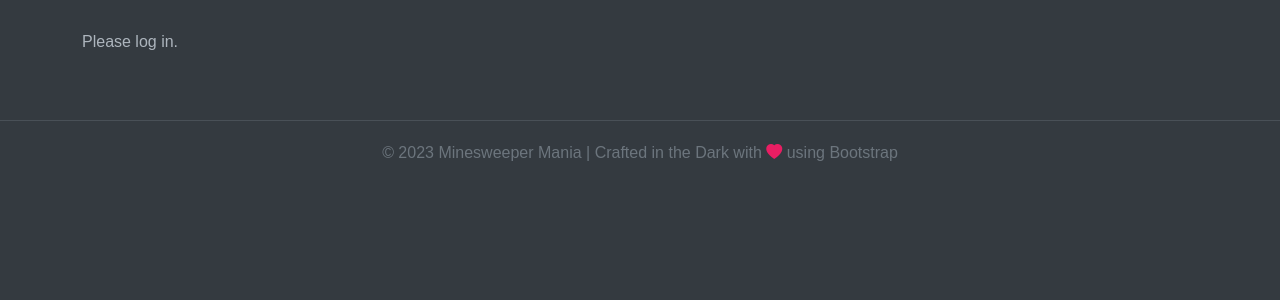
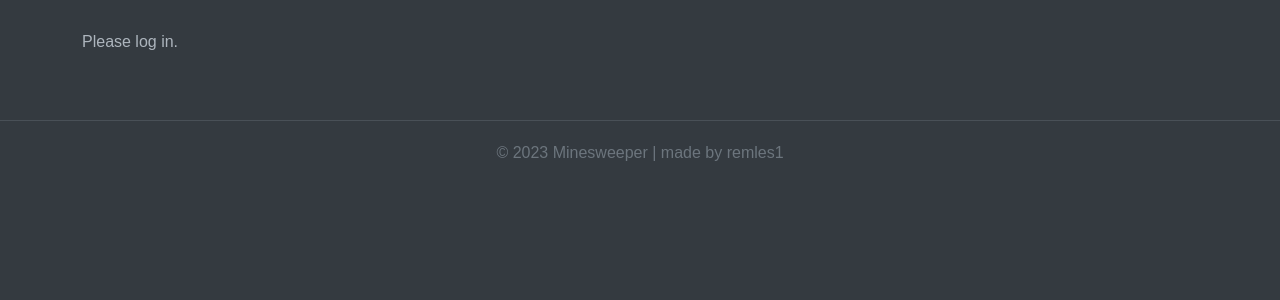
Before and after one commit to remles1/minesweeper-django, a Django app: page / in a window 1280 px wide. Shown: the part 93-393 px from the top of the page. Run offline with Django 5.2, Linux system fonts and the light colour scheme.

Commit message:
change footer

```diff
--- a/accounts/templates/base.html
+++ b/accounts/templates/base.html
@@ -111,7 +111,7 @@
     </div>
 
     <footer>
-        © 2023 Minesweeper Mania | Crafted in the Dark with <i class="bi bi-heart-fill" style="color: #e91e63;"></i> using Bootstrap
+        © 2023 Minesweeper | made by remles1
     </footer>
 
     <script src="https://cdn.jsdelivr.net/npm/bootstrap@5.3.0/dist/js/bootstrap.bundle.min.js"></script>
--- a/minesweeper/templates/minesweeper/base.html
+++ b/minesweeper/templates/minesweeper/base.html
@@ -121,7 +121,7 @@
     </div>
 
     <footer>
-        © 2023 Minesweeper Mania | Crafted in the Dark with <i class="bi bi-heart-fill" style="color: #e91e63;"></i> using Bootstrap
+        © 2023 Minesweeper | made by remles1
     </footer>
 
     <script src="https://cdn.jsdelivr.net/npm/bootstrap@5.3.0/dist/js/bootstrap.bundle.min.js"></script>
```
